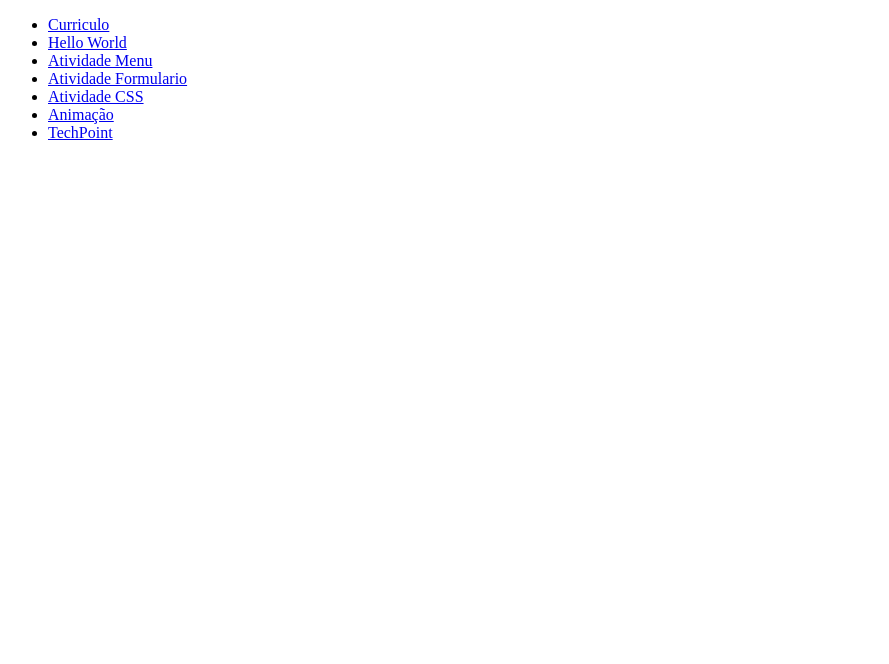
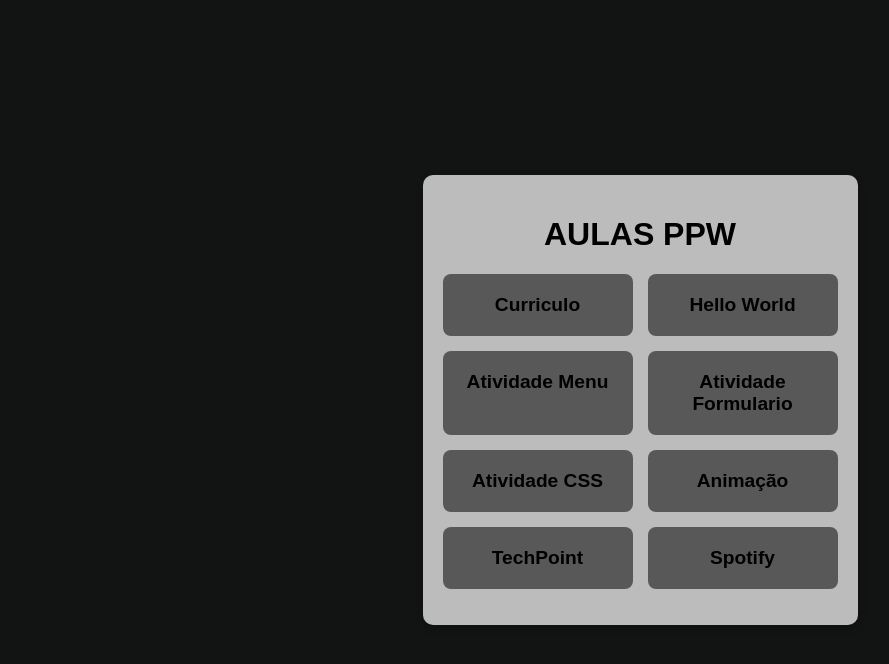
Before and after one commit to JhonnieGabrielLopes/PPW1, a plain HTML site: page Index.html in a window 1280 px wide. Shown: the whole page, without its empty margins (0-889 px from the left). Drawn offline with Linux system fonts and the light colour scheme.

Commit message:
atualizado menu de acesso aos arquivos

```diff
--- a/Index.html
+++ b/Index.html
@@ -4,16 +4,22 @@
     <meta charset="UTF-8">
     <meta name="viewport" content="width=device-width, initial-scale=1.0">
     <title>Atividade Aula PPW1</title>
+    <link rel="stylesheet" href="estiloMain.css">
 </head>
 <body>
-    <ul>
-        <li><a href="Currículo/Index.html">Curriculo</a></li>
-        <li><a href="Hello_World/Index.html">Hello World</a></li>
-        <li><a href="Atividade-Menu/Index.html">Atividade Menu</a></li>
-        <li><a href="Atividade_Formulario/Index.html">Atividade Formulario</a></li>
-        <li><a href="Aula_CSS/Index.html">Atividade CSS</a></li>
-        <li><a href="Animation/Index.html">Animação</a></li>
-        <li><a href="Loja_online/Home.html">TechPoint</a></li>
-    </ul>
+    <div class="menu">
+        <h1>AULAS PPW</h1>
+        <ul class="caixa">
+            <li><a href="Currículo/Index.html" target="_blank">Curriculo</a></li>
+            <li><a href="Hello_World/Index.html" target="_blank">Hello World</a></li>
+            <li><a href="Atividade-Menu/Index.html" target="_blank">Atividade Menu</a></li>
+            <li><a href="Atividade_Formulario/Index.html" target="_blank">Atividade Formulario</a></li>
+            <li><a href="Aula_CSS/Index.html" target="_blank">Atividade CSS</a></li>
+            <li><a href="Animation/Index.html" target="_blank">Animação</a></li>
+            <li><a href="Loja_online/Home.html" target="_blank">TechPoint</a></li>
+            <li><a href="Spotify/Index.html" target="_blank">Spotify</a></li>
+        </ul>
+    </div>
+
 </body>
 </html>
--- /dev/null
+++ b/estiloMain.css
@@ -0,0 +1,48 @@
+body {
+    margin: 0;
+    padding: 0;
+    display: flex;
+    justify-content: center;
+    align-items: center;
+    height: 100vh;
+    background-color: #121413;
+    font-family: Arial, sans-serif;
+}
+.menu {
+    background: rgb(188, 188, 188);
+    padding: 20px;
+    border-radius: 10px;
+    box-shadow: 0 4px 8px rgba(0, 0, 0, 0.2);
+    text-align: center;
+}
+.caixa {
+    display: grid;
+    grid-template-columns: repeat(2, 1fr);
+    gap: 15px;
+    padding: 0;
+    list-style: none;
+}
+.caixa li {
+    background: #585858;
+    color: white;
+    padding: 20px;
+    border-radius: 8px;
+    text-align: center;
+    font-size: 1.2em;
+    font-weight: bold;
+    width: 150px;
+    transition: transform 0.2s, background 0.3s;
+}
+.caixa li:hover {
+    background: #000000;
+    transform: scale(1.05);
+    color: #ffff;
+}
+.caixa li a{
+    color: #000;
+    text-decoration: none;
+}
+.caixa li:hover a{
+    transform: scale(1.05);
+    color: #ffff;
+}
```
